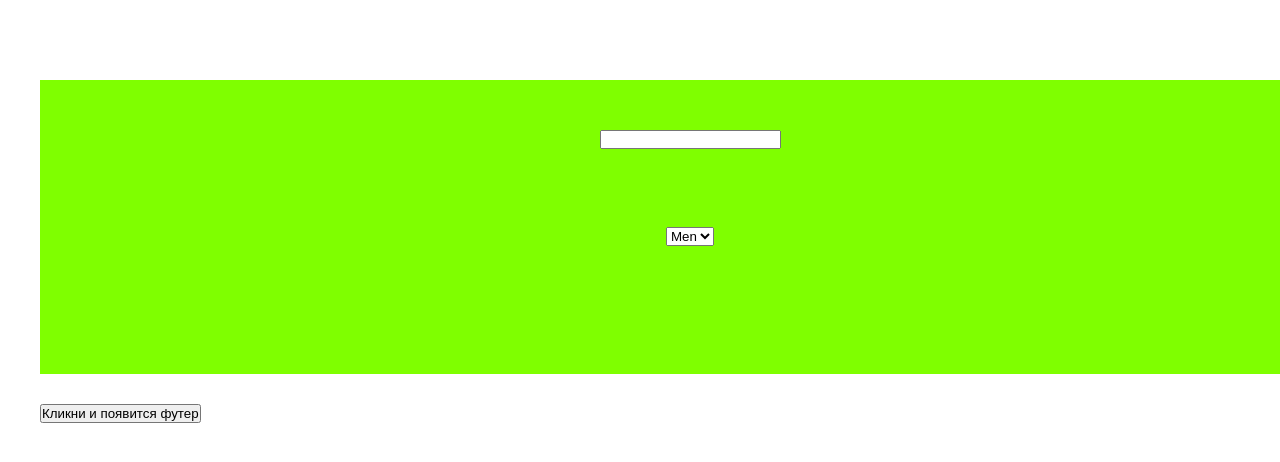
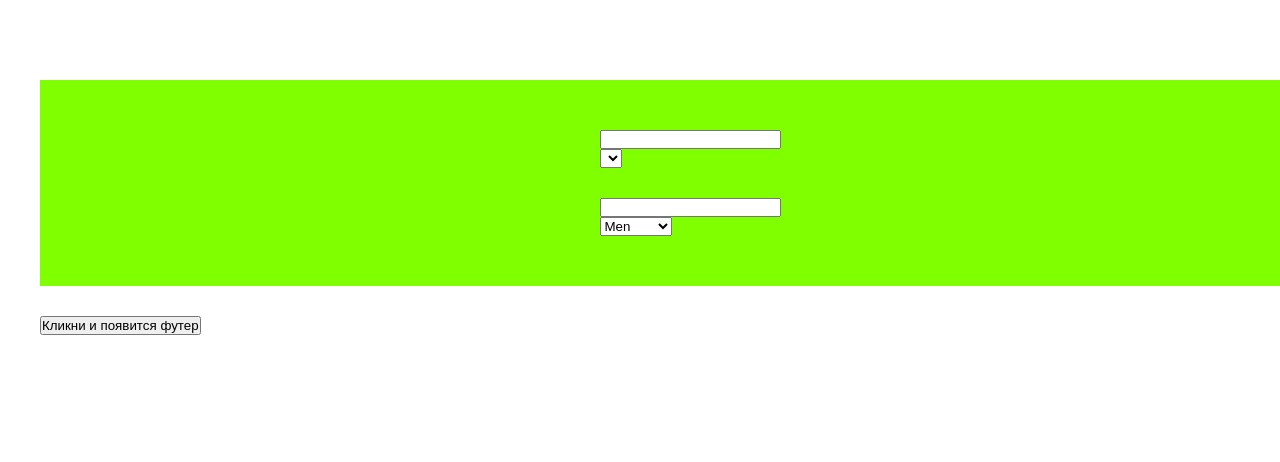
Before and after one commit to s-mikki/Mirlan, a plain HTML site: page lesson 10/index.html in a window 1280 px wide. Shown: the top 462 px of the page. Drawn offline with Linux system fonts and the light colour scheme.

Commit message:
Урок 9 домашняя

```diff
--- a/lesson 10/index.html
+++ b/lesson 10/index.html
@@ -11,11 +11,21 @@
 <div class="body__container">
     <header class="header"></header>
     <main class="main">
+      <div class="\">
       <input type="text" id="inputValue" oninput="search();"> <br>
       <select id="select" onchange="selectCountry();">
-        <option value="men">Men</option>
+
       </select><br>
       <div class="" id="result"></div>
+      </div>
+      <div class="category">
+        <input type="text" id="categoryInput" oninput="categorySearch();"> <br>
+        <select id="categorySelect" onchange="categoryCountry();">
+          <option value="men">Men</option>
+          <option value="women">womens</option>
+        </select><br>
+      <div class="" id="categoryResult"></div>
+      </div>
     </main>
     <footer class="footer">
         <button onclick=clickButton()>Кликни и появится футер</button>
--- a/lesson 10/index.js
+++ b/lesson 10/index.js
@@ -60,3 +60,78 @@ function selectCountry () {
         document.getElementById('result').innerHTML = '';
     }
 }
+
+let categoryBox = [
+    {
+        id:1,
+        name:'Germany',
+        code:'+49',
+        shortName:'DE',
+        category:'men',
+        photo:'./img/vote-bg-1.jpg'
+    },
+    {
+
+        id:2,
+        name:'Kyrgyzstan',
+        code:'+996',
+        shortName:'KG',
+        category:'men',
+        photo:'./img/vote-bg-2.jpg'
+    },
+    {
+        id:3,
+        name:'Kazakhstan',
+        code:'+7',
+        shortName:'KZ',
+        category:'men',
+        photo:'./img/vote-bg-3.jpg'
+    },
+    {
+        id:4,
+        name:'Russia',
+        code:'+7',
+        shortName:'RU',
+        category:'men',
+        photo:'./img/vote-bg-4.jpg'
+    },
+    {
+        id:5,
+        name:'Pakistan',
+        code:'+92',
+        shortName:'PK',
+        category:'men',
+        photo:'./img/vote-bg-5.jpg'
+    },
+]
+
+function categorySearch () {
+    let searchValue = document.getElementById('categoryInput').value;
+    let data = categoryBox.filter((i)=> i.name.toLowerCase().includes(searchValue.toLowerCase()));
+    if(data.length > 0){
+        let text = '';
+        for(let i = 0; i<data.length; i++){
+            text += `<option value="${data[i].category}">${data[i].name}</option>`;
+        }
+        document.getElementById('categorySelect').innerHTML = text;
+    }else{
+        document.getElementById('categorySelect').innerHTML = '';
+    }
+}
+
+function categoryCountry () {
+    let categoryValue = document.getElementById('categorySelect').value;
+    let data = categoryBox.filter((i)=> i.category === categoryValue);
+    if(data.length > 0) {
+        document.getElementById('categoryResult').innerHTML =
+        `
+        <p>${data[0].name}</p>
+        <p>${data[0].code}</p>
+        <p>${data[0].shortName}</p>
+        <p>${data[0].category}</p>
+        <img src="${data[0].photo}" width="100" alt="фото">
+        `;
+    }else{
+        document.getElementById('categoryResult').innerHTML = '';
+    }
+}
```
Also changed, not shown: lesson 10/img/vote-bg-1.jpg (added), lesson 10/img/vote-bg-2.jpg (added), lesson 10/img/vote-bg-3.jpg (added), lesson 10/img/vote-bg-4.jpg (added), lesson 10/img/vote-bg-5.jpg (added), lesson 10/img/vote-bg-6.jpg (added).
